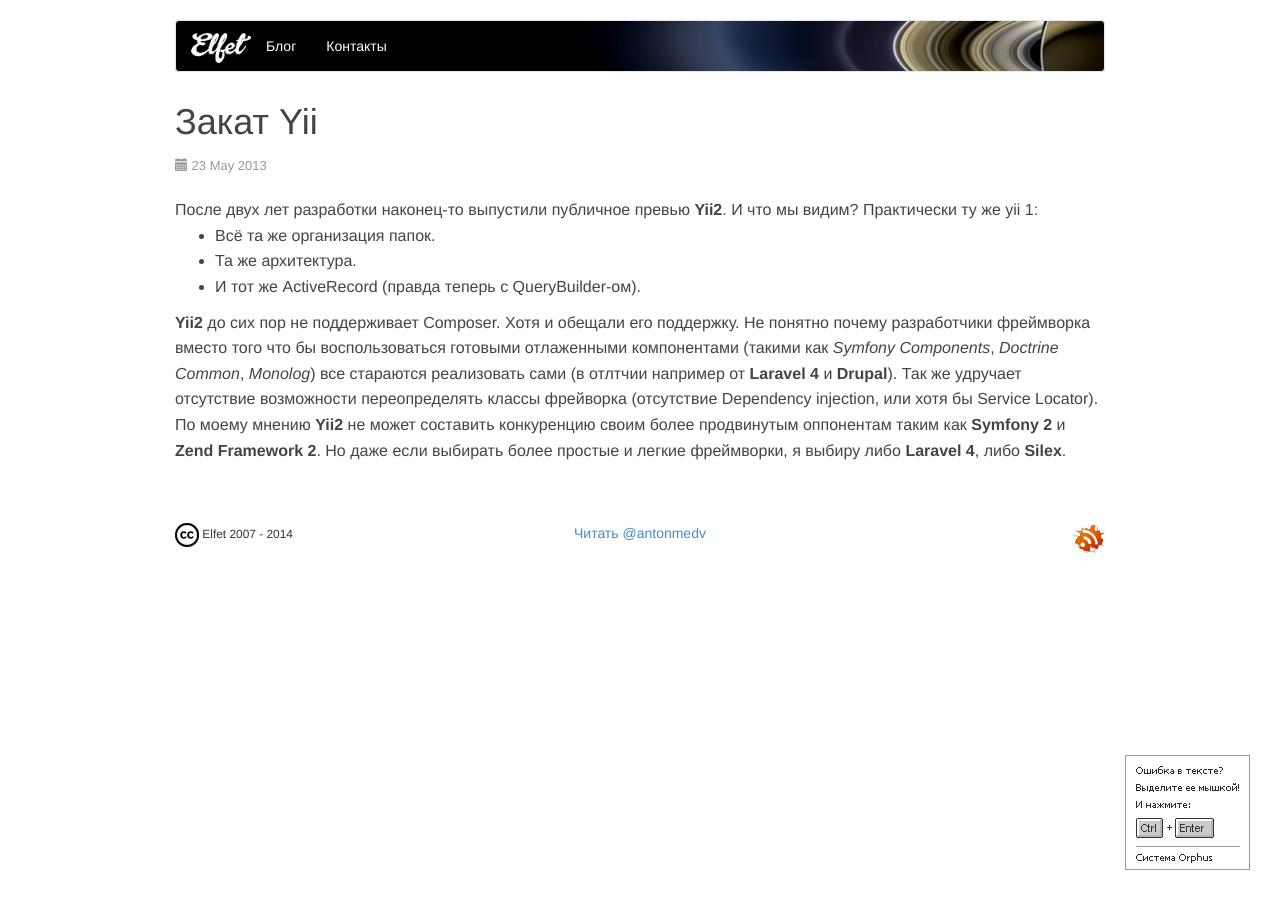
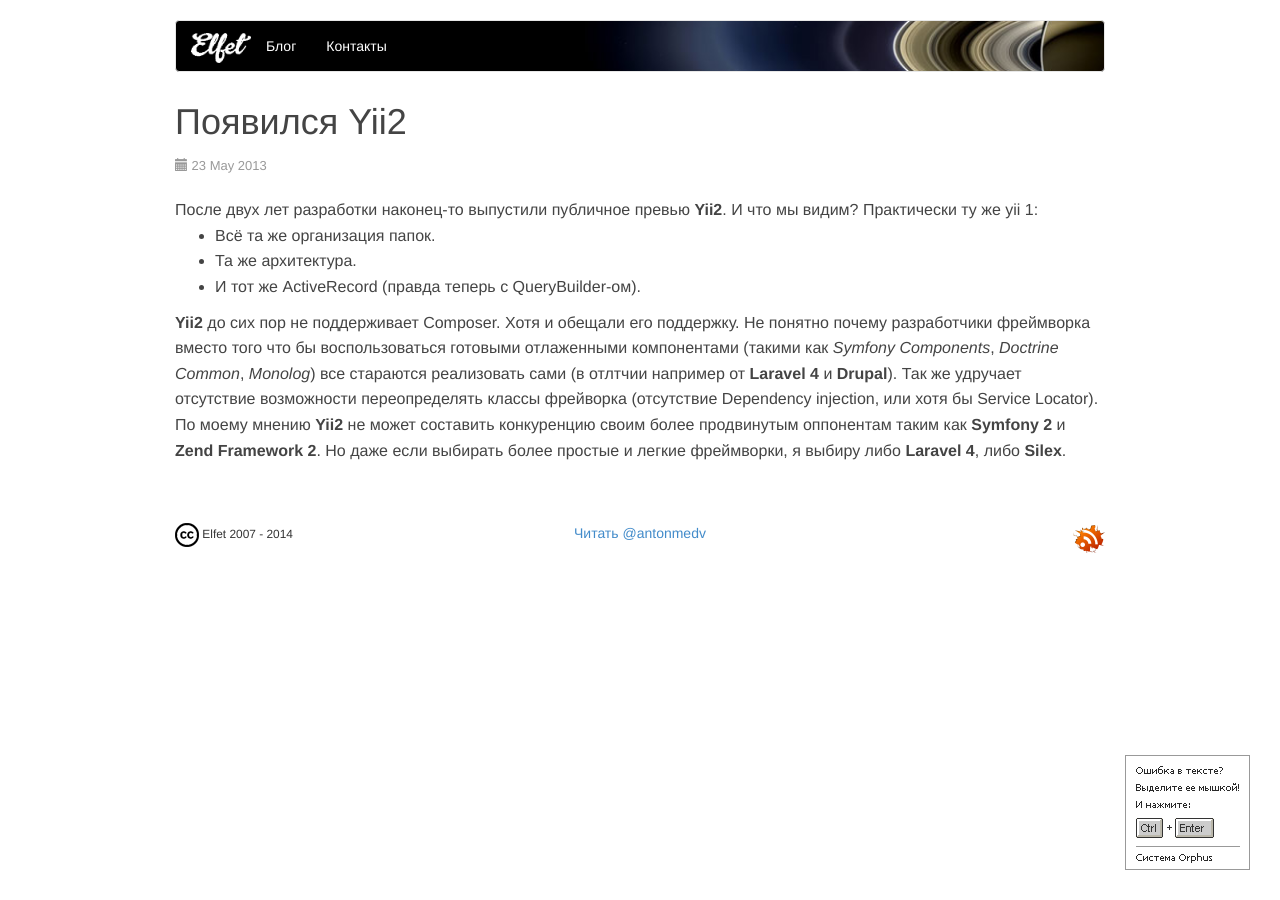
Before and after one commit to toFlash/medv.io, a Jekyll site: the page built from _posts/2013-05-23-decline-of-yii.html, in a window 1280 px wide. Built offline with Jekyll 4.4.1, drawn with Linux system fonts in a browser that asks for light colours; Markdown is read by kramdown in place of the engine named in the settings; comment, search, counter and statistics services are not loaded.

Commit message:
Update 2013-05-23-decline-of-yii.html

```diff
--- a/_posts/2013-05-23-decline-of-yii.html
+++ b/_posts/2013-05-23-decline-of-yii.html
@@ -1,6 +1,6 @@
 ---
 layout: post
-title: Закат Yii
+title: Появился Yii2
 date: 2013-05-23 23:11
 comments_id: 215 http://elfet.ru/?p=215
 ---
```
